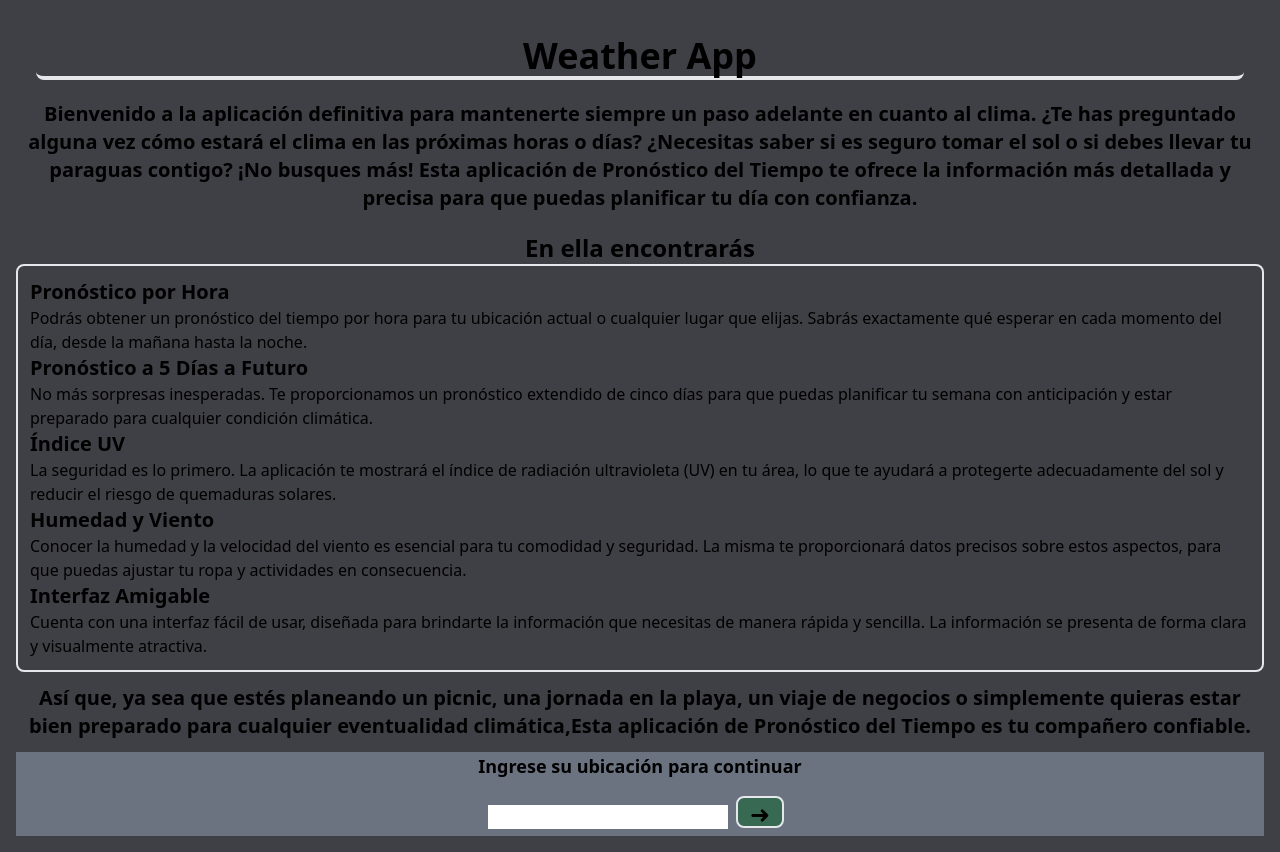
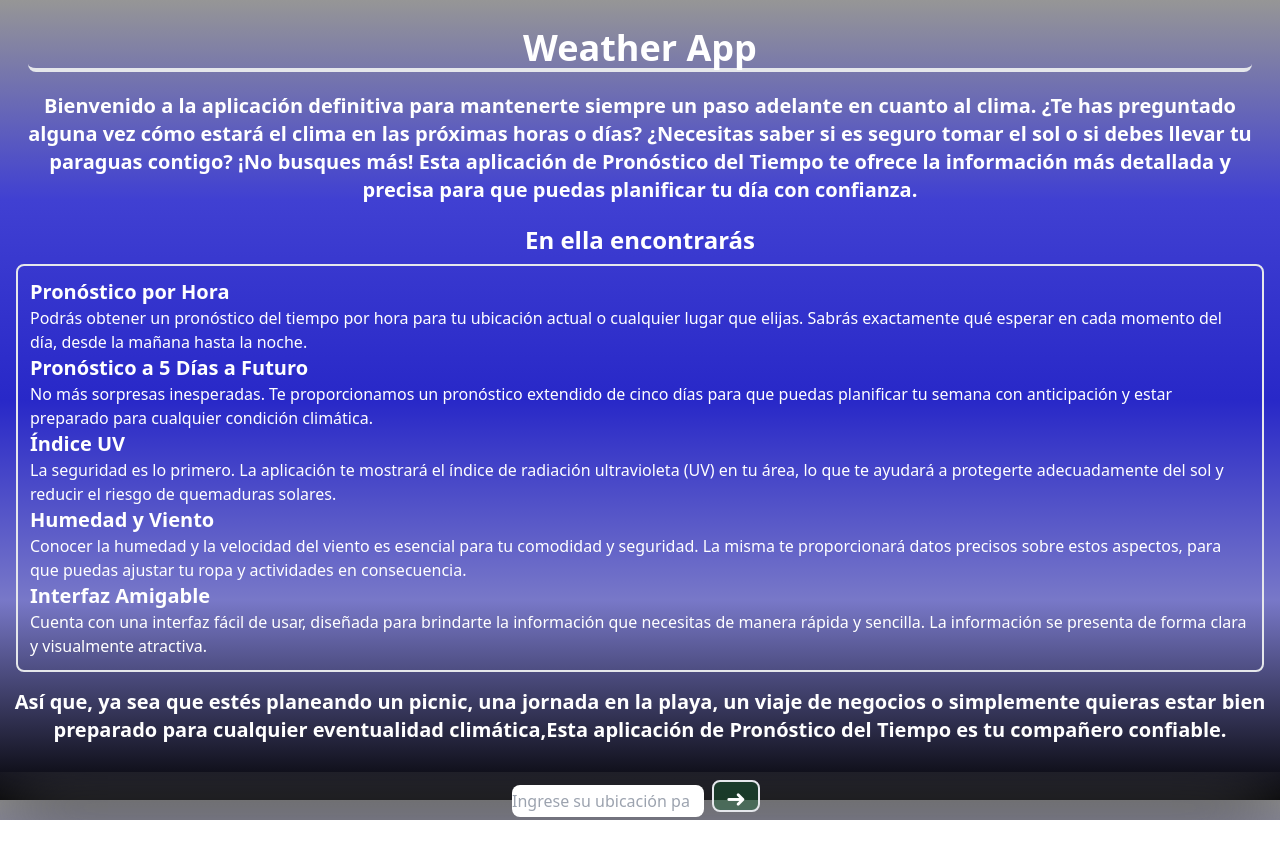
Before and after one commit to seba2803/Weather-App, a React (Vite) app in the folder Weather-app/: page / in a window 1280 px wide. After the commit the page ends 820 px from the top, so only its background shows below. Built offline with nearby package versions, Linux system fonts and the light colour scheme.

Commit message:
terminando proyecto

```diff
--- a/Weather-app/src/App.jsx
+++ b/Weather-app/src/App.jsx
@@ -5,7 +5,7 @@ import { Routes, Route } from 'react-router-dom';
 
 function App() {
   return (
-    <div className='flex h-fit m-0 p-0 box-border'>
+    <div>
       <Routes>
         <Route path='/' element={<LandingPage />} />
         <Route path='/detail' element={<CardWeather />} />
--- a/Weather-app/src/components/CardWeather/CardWather.jsx
+++ b/Weather-app/src/components/CardWeather/CardWather.jsx
@@ -1,5 +1,6 @@
 import { useWeatherStore } from '../store/store';
 // import { useEffect } from 'react';
+import Home from '../Home/Home';
 import { IndexUV, IconDrop, IconWind } from './icons/Icons';
 import { IconSunrise, IconSunset } from './icons/Icons';
 import { weatherForHour } from './auxComponents/weatherForHour';
@@ -23,7 +24,8 @@ const CardWeather = () => {
   };
 
   return (
-    <div className='grid place-items-center'>
+    <div className='grid place-items-center p-2 text-white'>
+      <Home />
       <div className='flex-col m-4 justify-center bg-slate-600 bg-opacity-60 rounded-xl shadow-2xl shadow-black border border-teal-100 h-72  w-full'>
         <div className='flex'>
           <h1 className='m-5 font-bold text-5xl phone:font-semibold phone:text-3xl'>
--- a/Weather-app/src/components/Home/Home.jsx
+++ b/Weather-app/src/components/Home/Home.jsx
@@ -27,7 +27,6 @@ const Home = () => {
     if (
       event.target.value.length >= 20 ||
       event.target.value.length <= 3 ||
-      event.target.value.length >= 15 ||
       event.target.id.length
     ) {
       setCambio(false);
@@ -46,31 +45,34 @@ const Home = () => {
   };
 
   return (
-    <div className='flex-col text-center justify-center items-center bg-gray-500'>
-      <h2 className='font-semibold text-lg m-2'>
+    <div className='flex-col flex-wrap text-center justify-center items-center'>
+      {/* <h2 className='font-semibold text-lg mb-2'>
         Ingrese su ubicación para continuar
-      </h2>
+      </h2> */}
+      <div className='flex-wrap justify-center text-center'>
         <input
-        className='w-60 border-opacity-10'
+          className='lg:w-72 h-8 rounded-lg text-black phone:w-48'
           type='search'
+          placeholder='Ingrese su ubicación para continuar...'
           value={lugar}
           onChange={handleChange}
         />
         <button
           onClick={handleClick}
           className={
-          cambio
+            cambio || !lugar.length || lugar.length < 15
               ? 'border-2 rounded-lg text-2xl bg-green-800 bg-opacity-40 w-12 h-8 m-2 disable cursor-not-allowed'
               : 'border-2 rounded-lg text-2xl bg-green-800 bg-opacity-60 w-12 h-8 m-2 hover:bg-green-400 hover:scale-125 transition ease-out duration-700'
           }
         >
           ➜
         </button>
+      </div>
       <div className='flex text-center justify-center h-fit'>
         <ul
           className={
             cambio
-              ? 'flex-col border-2 rounded-xl p-2 m-2 text-center  phone:w-fit divide-y'
+              ? 'flex-col border-2 rounded-xl p-2 m-2 w-full text-center  phone:w-fit divide-y scroll-pt-52 '
               : 'hidden'
           }
         >
--- a/Weather-app/src/components/Landing/LandingPage.jsx
+++ b/Weather-app/src/components/Landing/LandingPage.jsx
@@ -2,12 +2,12 @@ import Home from '../Home/Home';
 
 const LandingPage = () => {
   return (
-    <div className=' flex-col justify-center items-center h-screen p-4 bg-zinc-700 phone:h-full'>
-      <div className=' flex-col text-center justify-center'>
+    <div className=' flex-col justify-center text-white h-screen'>
+      <div className=' flex-col text-center justify-center item-center p-2'>
         <h1 className='font-extrabold font-sans text-4xl m-5  border-b-4 border-solid rounded-lg'>
           Weather App
         </h1>
-        <h2 className='font-sans font-semibold text-xl'>
+        <h2 className='font-sans font-semibold text-xl m-2'>
           Bienvenido a la aplicación definitiva para mantenerte siempre un paso
           adelante en cuanto al clima. ¿Te has preguntado alguna vez cómo estará
           el clima en las próximas horas o días? ¿Necesitas saber si es seguro
@@ -16,7 +16,7 @@ const LandingPage = () => {
           detallada y precisa para que puedas planificar tu día con confianza.
         </h2>
         <h2 className='mt-5 font-bold text-2xl'>En ella encontrarás</h2>
-        <ol className='felx text-left border-2 rounded-lg p-3'>
+        <ol className='flex-col text-left border-2 rounded-lg p-3 m-2'>
           <li className='font-bold text-xl'>Pronóstico por Hora</li>{' '}
           <p>
             Podrás obtener un pronóstico del tiempo por hora para tu ubicación
@@ -51,14 +51,16 @@ const LandingPage = () => {
           </p>
         </ol>
 
-        <h2 className='font-sans font-semibold text-xl m-3'>
+        <h2 className='font-sans font-semibold text-xl mt-4'>
           Así que, ya sea que estés planeando un picnic, una jornada en la
           playa, un viaje de negocios o simplemente quieras estar bien preparado
           para cualquier eventualidad climática,Esta aplicación de Pronóstico
           del Tiempo es tu compañero confiable.
         </h2>
       </div>
-      <Home />
+      <div className='backdrop-blur-2xl mt-5'>
+        <Home />
+      </div>
     </div>
   );
 };
--- a/Weather-app/src/components/store/store.js
+++ b/Weather-app/src/components/store/store.js
@@ -4,10 +4,10 @@ import { persist } from 'zustand/middleware';
 
 // para persisitir datos en localStorage
 export const useWeatherStore = create(
-  /*persist*/ (set) => ({
+  persist(
+    (set) => ({
       //state
       infoClima: [],
-    astronomia: [],
       busqueda: [],
       // actions
       fetchData: async (lugar) => {
@@ -30,8 +30,9 @@ export const useWeatherStore = create(
           busqueda: (state.busqueda = data),
         }));
       },
-  })
-  // {
-  //   name: 'weather',
-  // }
+    }),
+    {
+      name: 'weather',
+    }
+  )
 );
--- a/Weather-app/src/index.css
+++ b/Weather-app/src/index.css
@@ -3,12 +3,15 @@
 @tailwind utilities;
 
 :root {
-  /* background-image: linear-gradient(
+  background-image: linear-gradient(
     rgb(150, 150, 150),
-    rgb(44, 44, 210),
-    rgb(30, 30, 220),
+    rgb(64, 64, 210),
+    rgb(40, 40, 200),
+    rgb(120, 120, 200),
     black
-  ); */
+  );
+  background-position: center;
+  background-attachment: fixed;
   /* font-family: system-ui; */
   /* color-scheme: light dark; */
   font-synthesis: none;
@@ -16,6 +19,9 @@
   -webkit-font-smoothing: antialiased;
   -moz-osx-font-smoothing: grayscale;
   -webkit-text-size-adjust: 100%;
+  /* margin: 0;
+  padding: 0;
+  box-sizing: border-box; */
   /* overflow-x: none; */
   /* overflow: hidden; */
   /* overscroll-behavior: unset; */
```
Lines whose indentation alone changed are shown as unchanged.
